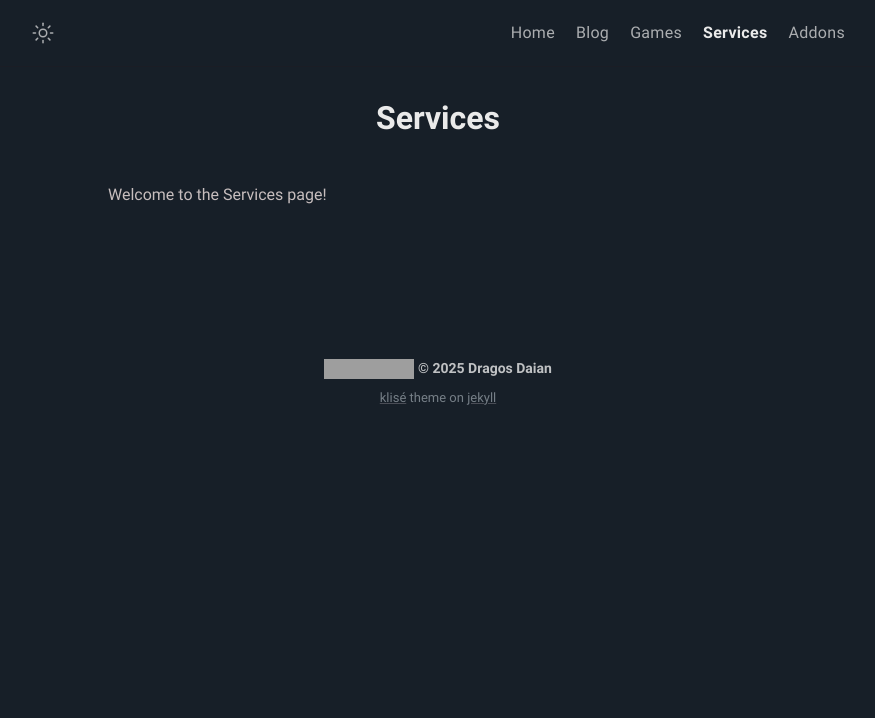
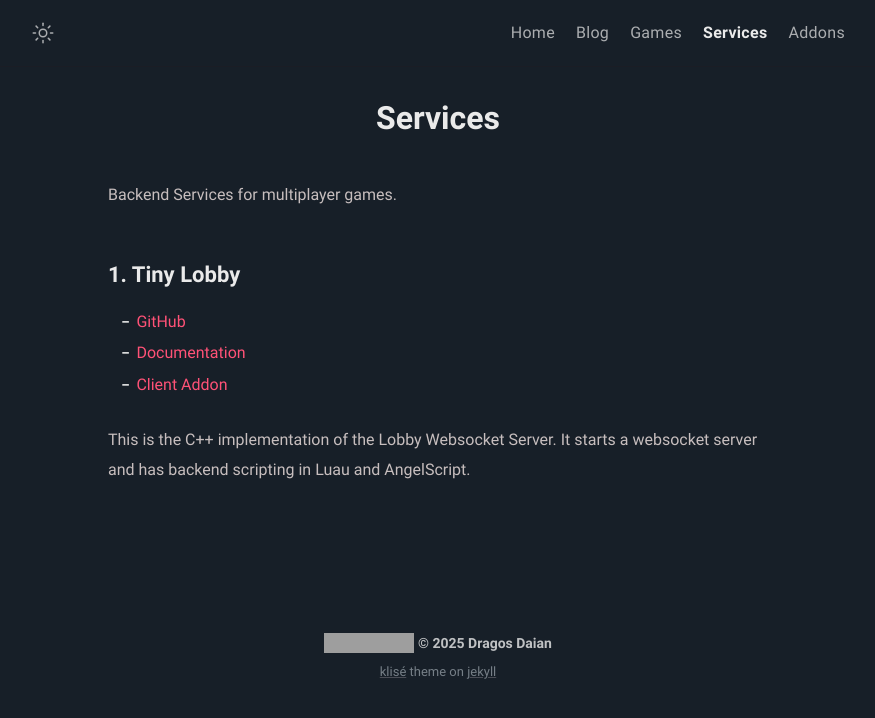
Before and after one commit to appsinacup/appsinacup.github.io, a Jekyll site: the page built from _pages/services.md, in a window 1280 px wide. Shown: the top 718 px of the page, without its empty margins (202-1077 px from the left). Built offline with Jekyll 4.4.1, drawn with Linux system fonts in a browser that asks for light colours; grey boxes are pictures that could not be loaded.

Commit message:
update services page.

```diff
--- a/_pages/services.md
+++ b/_pages/services.md
@@ -3,5 +3,13 @@ layout: page
 title: Services
 permalink: /services/
 ---
-<!-- Your games content goes here -->
-Welcome to the Services page!
+
+Backend Services for multiplayer games.
+
+## 1. Tiny Lobby
+
+- [GitHub](https://github.com/appsinacup/tiny_lobby)
+- [Documentation](https://github.com/appsinacup/documentation_lobby)
+- [Client Addon](https://github.com/appsinacup/addon_tiny_lobby_client)
+
+This is the C++ implementation of the Lobby Websocket Server. It starts a websocket server and has backend scripting in Luau and AngelScript.
```
